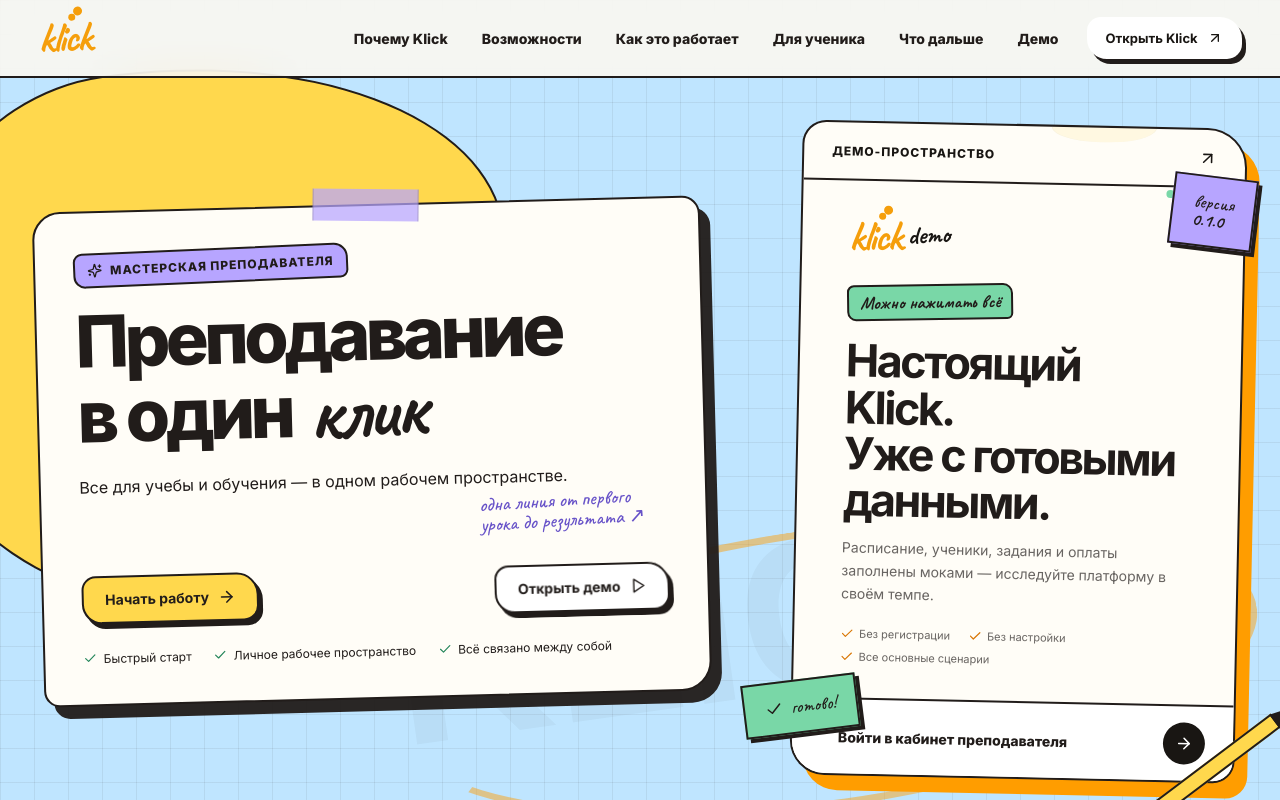
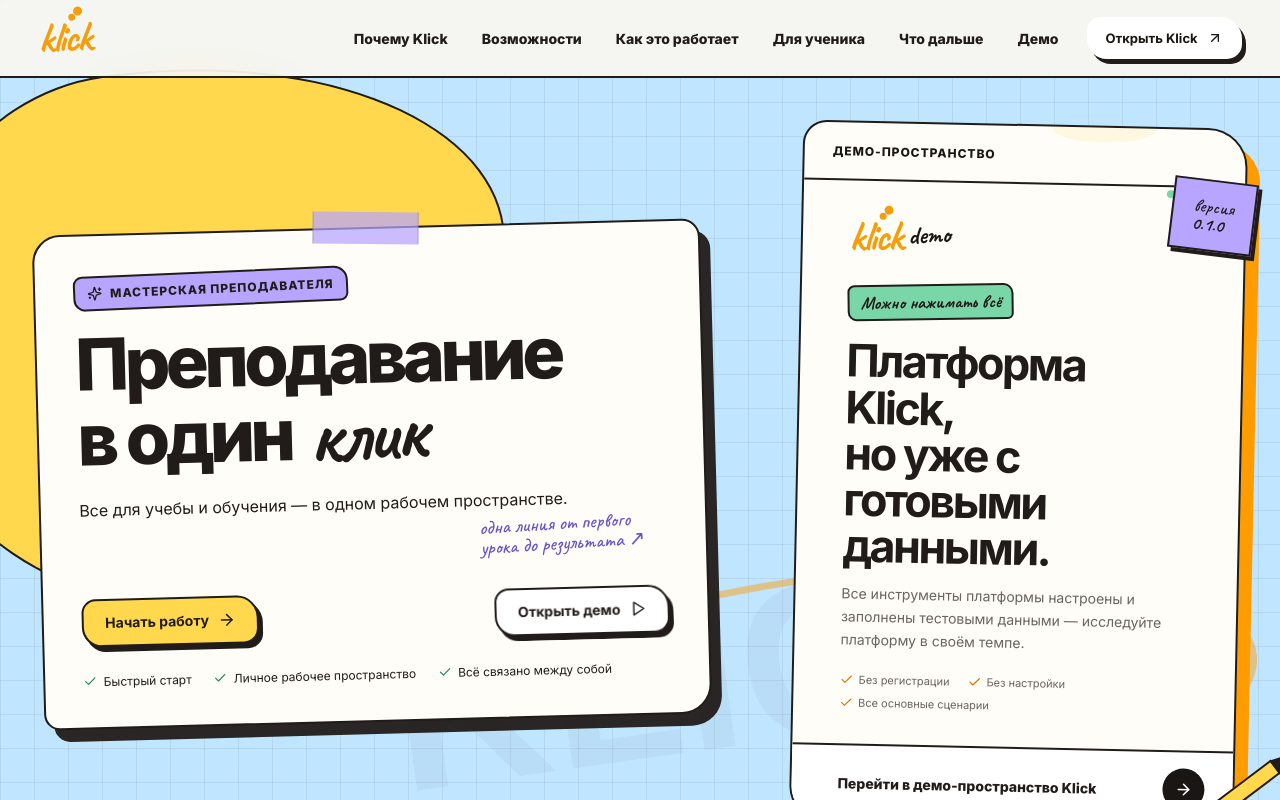
Before and after one commit to mcArtemev/KLICK-landing, a Nuxt app: page / in a window 1280 px wide. Shown: the top 800 px of the page. Built offline with nearby package versions, Linux system fonts and the light colour scheme.

Commit message:
fix: disable roadmap. text in calculator. remove sticker

```diff
--- a/src/components/FutureRoadmap.vue
+++ b/src/components/FutureRoadmap.vue
@@ -24,7 +24,7 @@
         {id:'ide',stage:'НОВЫЕ ФОРМАТЫ',title:'IDE для преподавания программирования',text:'Совместный код, терминал, задания и комментарии внутри занятия.',tags:['Совместный код','Терминал','Задания'],value:'Перенесёт практическую часть урока программирования в общий контекст.',icon:Code2},
         {id:'game',stage:'ИНТЕРАКТИВ',title:'Геймификация и награды',text:'Достижения, серии занятий и игровые механики для поддержки мотивации.',tags:['Достижения','XP','Интерактив'],value:'Сделает прогресс ученика заметным и эмоционально приятным.',icon:Gamepad2},
         {id:'mobile',stage:'KLICK ВЕЗДЕ',title:'Мобильное приложение',text:'Расписание, сообщения, задания и материалы для преподавателя и ученика.',tags:['iOS','Android','Уведомления'],value:'Оставит важные действия рядом, даже когда нет компьютера рядом.',icon:Smartphone},
-        // {id:'market',stage:'ЭКОСИСТЕМА',title:'Маркетплейс материалов',text:'Материалы, тесты и учебные пособия от преподавателей с быстрым добавлением.',tags:['Материалы','Тесты','Пособия'],value:'Позволит делиться методическими наработками и получать готовую основу.',icon:ShoppingBag}
+        {id:'market',stage:'ЭКОСИСТЕМА',title:'Маркетплейс материалов',text:'Материалы, тесты и учебные пособия от преподавателей с быстрым добавлением.',tags:['Материалы','Тесты','Пособия'],value:'Позволит делиться методическими наработками и получать готовую основу.',icon:ShoppingBag}
     ] as const;
     const activeId=ref<(typeof developments)[number]['id']>('search'); const activeDevelopment=computed(()=>developments.find(x=>x.id===activeId.value)??developments[0]);
 </script>
--- a/src/components/ValueCalculator.vue
+++ b/src/components/ValueCalculator.vue
@@ -75,7 +75,7 @@
                                 <i>×</i>
                                 <span>{{ savedMinutesPerLesson }} мин</span>
                             </div>
-                            <small>Ориентир на месяц</small>
+                            <small>сэкономлено за месяц</small>
                             <strong><i>≈</i> {{ savedHours }} <em>{{ savedHourLabel }}</em></strong>
                             <p v-if="savedHours">Это примерно {{ freeEvenings }} {{ eveningLabel }} или {{ focusBlocks }} {{ focusBlockLabel }} по два часа без сервисной рутины.</p>
                             <p v-else>Выберите хотя бы один знакомый шаг — и здесь появится ваш ориентир.</p>
--- a/src/pages/index.vue
+++ b/src/pages/index.vue
@@ -55,20 +55,20 @@
 
                     <div class="hero__visual">
                         <div class="workshop-sticker workshop-sticker--lesson" aria-hidden="true">версия<br><b>0.1.0</b></div>
-                        <div class="workshop-sticker workshop-sticker--done" aria-hidden="true"><IconCheck :size="18" /> готово!</div>
+
                         <div class="workshop-pencil" aria-hidden="true"></div>
                         <article class="demo-gateway">
                             <span class="demo-gateway__drop demo-gateway__drop--one"></span>
                             <span class="demo-gateway__drop demo-gateway__drop--two"></span>
-                            <header><span>Демо-пространство</span><IconArrowUpRight :size="19" /></header>
+                            <header><span>Демо-пространство</span></header>
                             <div class="demo-gateway__body">
                                 <div class="demo-gateway__brand" aria-label="Klick demo">
                                     <BrandMark />
                                     <span aria-hidden="true">demo</span>
                                 </div>
                                 <span class="demo-gateway__label">Можно нажимать всё</span>
-                                <h2>Настоящий Klick.<br>Уже с готовыми данными.</h2>
-                                <p>Расписание, ученики, задания и оплаты заполнены моками — исследуйте платформу в своём темпе.</p>
+                                <h2>Платформа Klick,<br>но уже с готовыми данными.</h2>
+                                <p>Все инструменты платформы настроены и заполнены тестовыми данными  — исследуйте платформу в своём темпе.</p>
                                 <ul>
                                     <li><IconCheck :size="14" /> Без регистрации</li>
                                     <li><IconCheck :size="14" /> Без настройки</li>
@@ -76,7 +76,7 @@
                                 </ul>
                             </div>
                             <footer>
-                                <span>Войти в кабинет преподавателя</span>
+                                <span>Перейти в демо-пространство Klick </span>
                                 <a :href="demoUrl" aria-label="Открыть демо Klick"><IconArrowRight :size="18" /></a>
                             </footer>
                         </article>
@@ -140,7 +140,7 @@
                 </div>
             </section>
 
-            <FutureRoadmap />
+            <!-- <FutureRoadmap /> -->
 
             <section class="final-cta section-pad">
                 <div class="shell final-cta__card">
```
